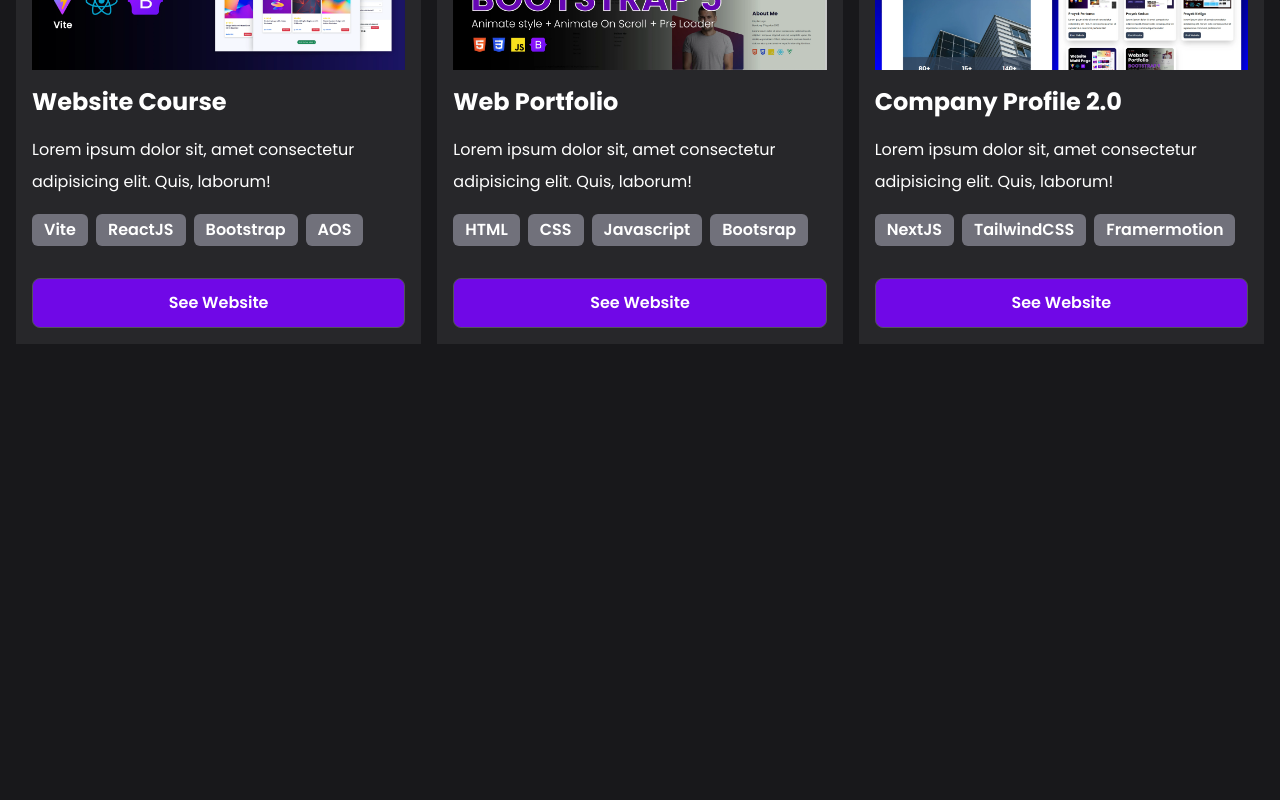
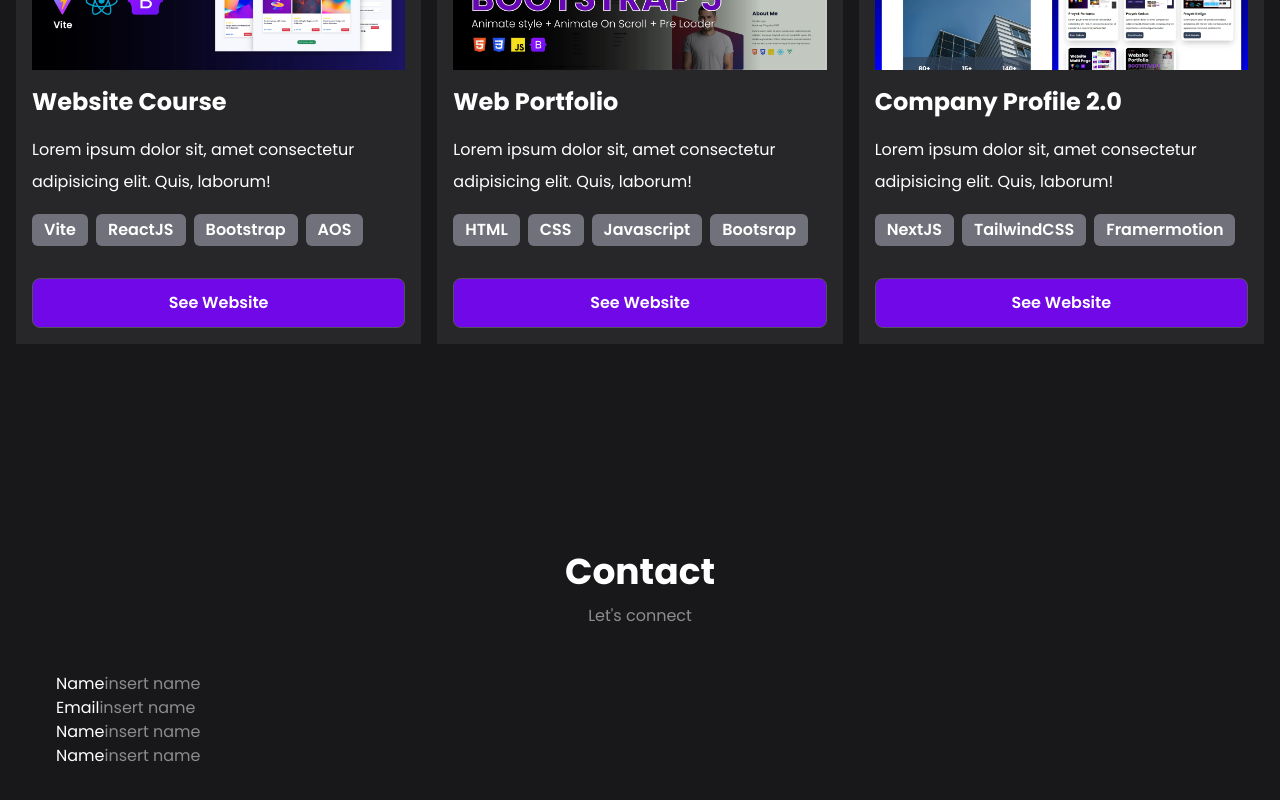
Before and after one commit to yudisdev/portofolio_project, a React (Vite) app: page / in a window 1280 px wide. Shown: the part 2667-3467 px from the top of the page. Before the commit the page ends 3051 px from the top, so only its background shows below. Built offline with nearby package versions, Linux system fonts and the light colour scheme.

Commit message:
update form

```diff
--- a/src/App.jsx
+++ b/src/App.jsx
@@ -129,6 +129,33 @@
         </div>
       </div>
       {/* Project */}
+
+      {/* contact */}
+      <div className="contact mt-32 p-10">
+        <h1 className="text-4xl mb-2 font-bold text-center">Contact</h1>
+        <p className="text-base/loose text-center mb-10 opacity-50">Let's connect</p>
+        <form action="">
+          <div>
+            <div>
+              <label>Name</label>
+              <input type="text" name="name" placeholder="insert name" required />
+            </div>
+            <div>
+              <label>Email</label>
+              <input type="text" name="name" placeholder="insert name" required />
+            </div>
+            <div>
+              <label>Name</label>
+              <input type="text" name="name" placeholder="insert name" required />
+            </div>
+            <div>
+              <label>Name</label>
+              <input type="text" name="name" placeholder="insert name" required />
+            </div>
+          </div>
+        </form>
+      </div>
+      {/* contact */}
     </>
   );
 }
```
